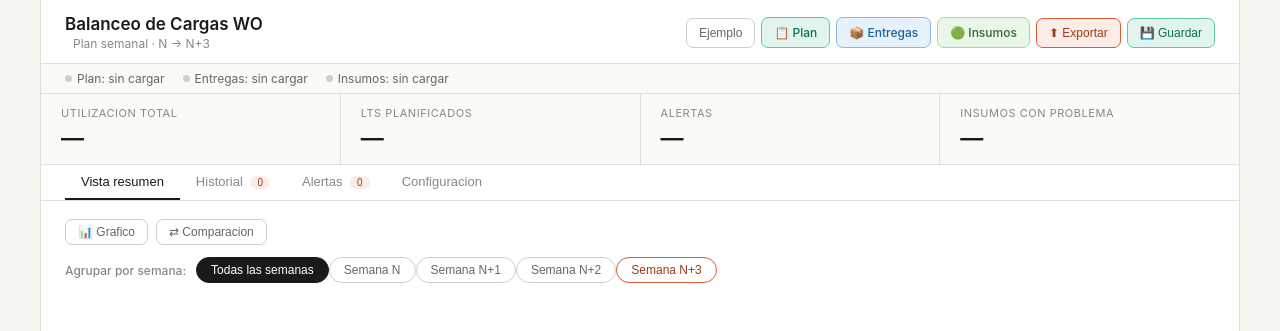
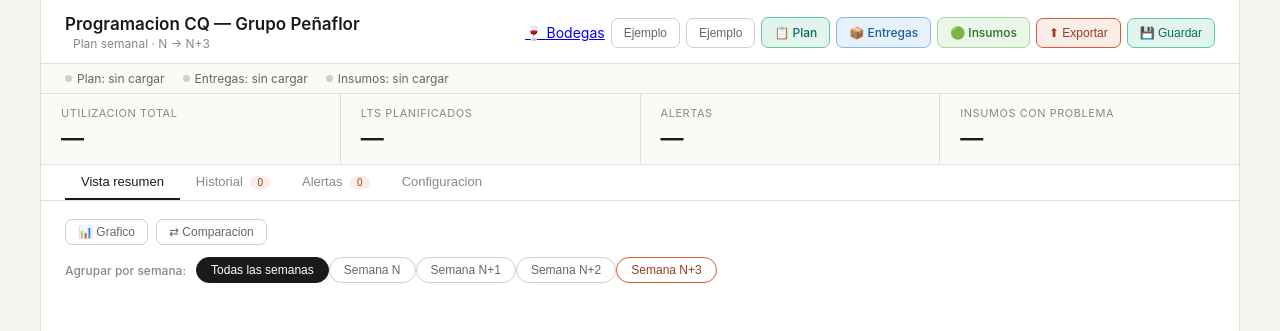
Before and after one commit to marcosgp99/Balanceo_2.1, a plain HTML site: page index.html in a window 1280 px wide. Shown: the top 331 px of the page. Drawn offline with Linux system fonts and the light colour scheme.

Commit message:
Update title and header content in index.html

```diff
--- a/index.html
+++ b/index.html
@@ -3,7 +3,7 @@
 <head>
   <meta charset="UTF-8">
   <meta name="viewport" content="width=device-width, initial-scale=1.0">
-  <title>Balanceo de Cargas WO</title>
+  <title>Programacion CQ — Grupo Peñaflor</title>
   <link rel="stylesheet" href="style.css">
   <script src="https://cdnjs.cloudflare.com/ajax/libs/xlsx/0.18.5/xlsx.full.min.js"></script>
 </head>
@@ -12,10 +12,12 @@
 
   <header class="header">
     <div class="header-left">
-      <h1>Balanceo de Cargas WO</h1>
-      <span class="subtitle">Plan semanal &middot; N &rarr; N+3</span>
+     <h1>Programacion CQ &mdash; Grupo Pe&ntilde;aflor</h1>
+<span class="subtitle">Plan semanal &middot; N &rarr; N+3</span>
     </div>
     <div class="header-right">
+      <a href="bodegas.html" class="btn-bodegas">&#127863; Bodegas</a>
+<button class="btn-demo" onclick="cargarDemoData()">Ejemplo</button>
       <button class="btn-demo"    onclick="cargarDemoData()">Ejemplo</button>
       <label  class="btn-import btn-plan"    for="filePlan">&#128203; Plan</label>
       <input type="file" id="filePlan"    accept=".xlsx,.xls" hidden>
```
